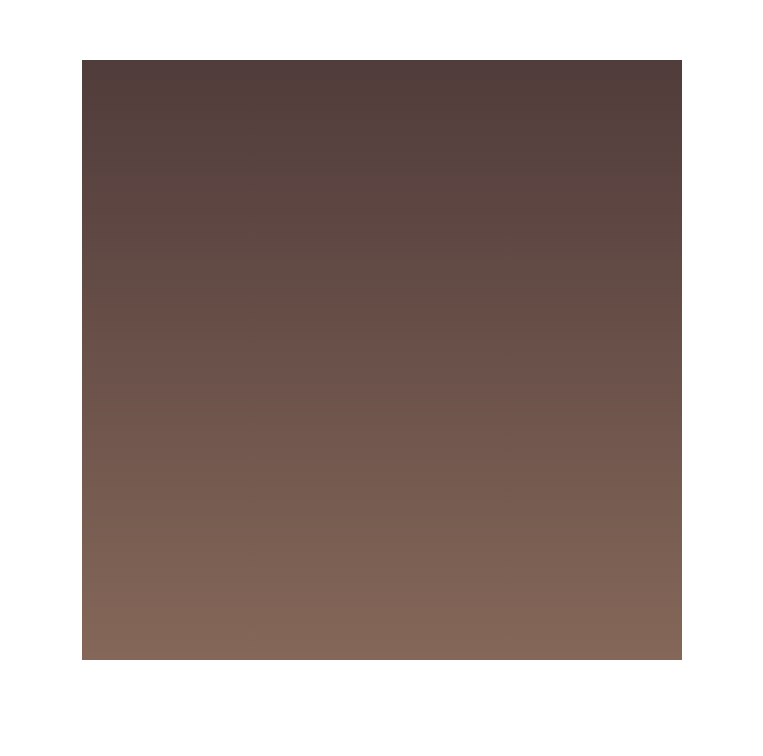
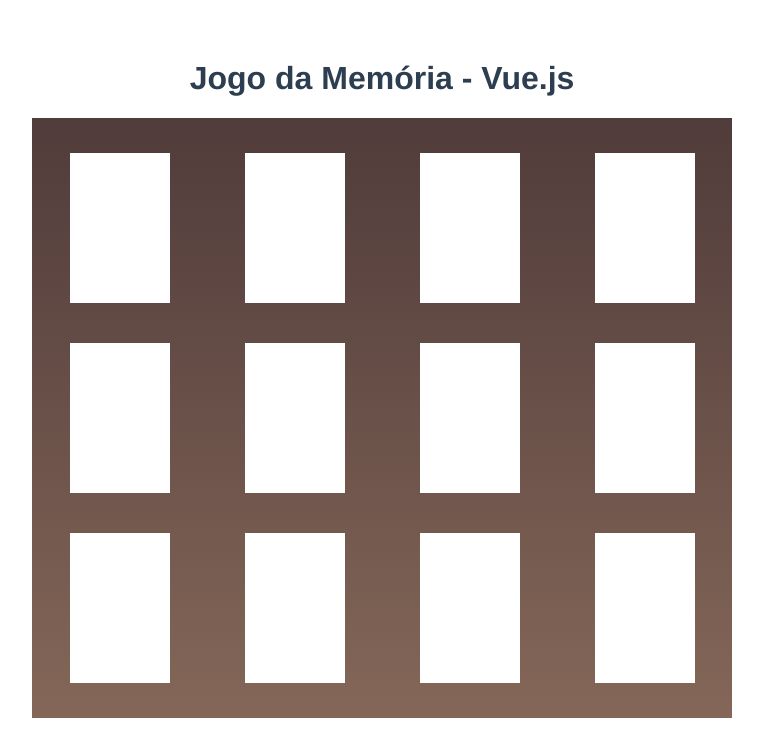
Before and after one commit to leandrocodes/memory-vue, a Vue app: page / in a window 1280 px wide. Shown: the top 756 px of the page, without its empty margins (258-1021 px from the left). Built offline with nearby package versions, Linux system fonts and the light colour scheme; the HTML template or start-up script is replaced by a standard one.

Commit message:
cards and table

```diff
--- a/src/App.vue
+++ b/src/App.vue
@@ -1,5 +1,6 @@
 <template>
   <div id="app">
+    <h1>Jogo da Memória - Vue.js</h1>
     <Table/>
   </div>
 </template>
--- /dev/null
+++ b/src/components/Card.vue
@@ -0,0 +1,20 @@
+<template>
+  <div class="card">
+
+  </div>
+</template>
+
+<script>
+export default {
+
+}
+</script>
+
+<style scoped>
+    .card{
+        height: 150px;
+        width: 100px;
+        background-color: white;
+        margin: 20px;
+    }
+</style>
--- a/src/components/Table.vue
+++ b/src/components/Table.vue
@@ -1,21 +1,40 @@
 <template>
   <div class="table">
-
+    <card></card>
+    <card></card>
+    <card></card>
+    <card></card>
+    <card></card>
+    <card></card>
+    <card></card>
+    <card></card>
+    <card></card>
+    <card></card>
+    <card></card>
+    <card></card>
   </div>
 </template>
 
 <script>
+import Card from './Card'
 export default {
-
+  components:{
+    Card
+  }
 }
 </script>
 
 <style scoped>
   .table{
+    display: flex;
+    flex-wrap: wrap;
+    justify-content: center;
+    align-items: center;
+    flex-direction: column;
     height: 600px;
-    width: 600px;
+    width: 700px;
     background-color: #000;
     margin: 0 auto;
-  background-image: linear-gradient(to bottom, #503c3a, #5d4642, #6a5149, #775c51, #846758);
+    background-image: linear-gradient(to bottom, #503c3a, #5d4642, #6a5149, #775c51, #846758);
   }
 </style>
```
Also changed, not shown: src/components/Card/Card.vue (deleted, +0 -13 lines).
